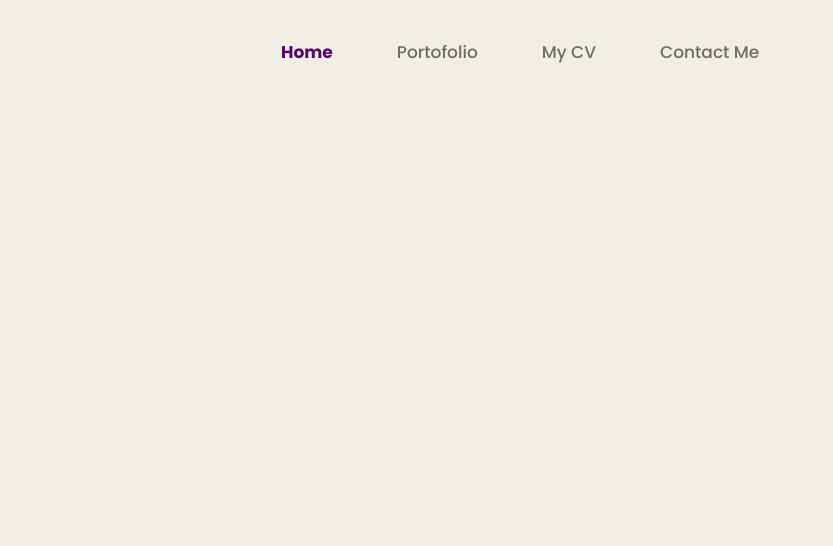
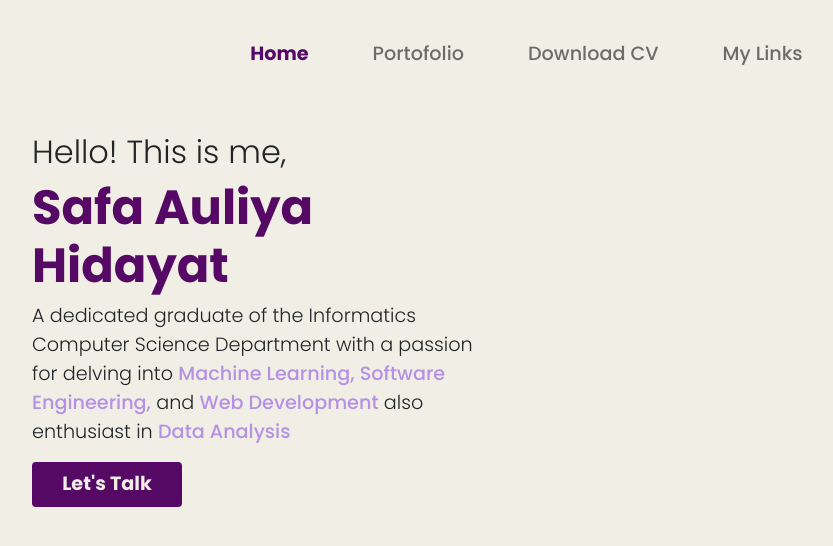
Before and after one commit to safaauliyaa/Portofolio-web, a plain HTML site: page index.html in a window 1280 px wide. Shown: the whole page, without its empty margins (143-976 px from the left). Drawn offline with nearby package versions, Linux system fonts and the light colour scheme.

Commit message:
hero section & navbar revision link

```diff
--- a/css/style.css
+++ b/css/style.css
@@ -1,7 +1,8 @@
 :root {
     --mainColor : #f1eee5;
     --secondaryColor : #550964;
-    --acsentColor : #b591e4;
+    --acsentColor2 : #b591e4;
+    --acsentColor : #6e6d7b;
 }
 
 body{
@@ -11,9 +12,15 @@ body{
     font-size: 17px;
 }
 
+section h1{
+  color: var(--secondaryColor);
+
+}
+
 /* Navbar */
 .container {
     justify-content: center !important;
+    font-size: 1.2rem;
   }
 
   @media only screen and (max-width: 768px) {
@@ -31,3 +38,45 @@ body{
     font-weight: bolder;
 }
 /* End Navbar */
+
+/* Hero */
+.color-acsent{
+  color: var(--acsentColor2);
+  font-weight: bolder !important;
+}
+
+#hero{
+  min-height: 100vh;
+
+}
+
+#hero h1{
+  font-size: 3rem;
+}
+
+#hero h2{
+  font-weight: 300;
+}
+
+#hero p{
+  font-size: 1.2rem;
+  font-weight: 300;
+}
+
+/* Button */
+.btn-custom1{
+  background-color: var(--secondaryColor);
+  text-align: center;
+  color: var(--mainColor);
+  min-width: 150px;
+  height: 45px;
+  font-weight: 700;
+  font-size: 1.2rem;
+}
+
+.btn-custom1:hover{
+  box-shadow: 0 0 5px rgba(33, 4, 61, 0.8);
+  color: var(--acsentColor2);
+}
+
+/* End Hero */
--- a/index.html
+++ b/index.html
@@ -31,8 +31,9 @@
               <div class="navbar-nav">
                 <a class="nav-link active me-5" aria-current="page" href="#">Home</a>
                 <a class="nav-link me-5" href="#">Portofolio</a>
-                <a class="nav-link me-5" href="#">My CV</a>
-                <a class="nav-link me-5" href="#">Contact Me</a>
+                <a class="nav-link me-5" href="https://drive.google.com/file/d/17WOC1VO_c5tX4mv8Di5iy40g_J9EwfnV/view"target="_blank">Download CV</a>
+                <!-- id CV: 17WOC1VO_c5tX4mv8Di5iy40g_J9EwfnV -->
+                <a class="nav-link me-5" href="#">My Links</a>
               </div>
             </div>
           </div>
@@ -40,6 +41,23 @@
       </div>
     </nav>
     <!-- End Navbar -->
+
+    <!-- Section Hero -->
+    <section id="hero">
+      <div class="container mt-5">
+        <div class="col-5 offset-1 my-auto">
+          <h2>Hello! This is me,</h2>
+          <h1 class="fw-bold">Safa Auliya Hidayat</h1>
+          <p>A dedicated graduate of the Informatics Computer Science Department
+            with a passion for delving into <span class="fw-bold color-acsent">Machine Learning,</span>
+            <span class="fw-bold color-acsent">Software Engineering,</span> and <span class="fw-bold color-acsent">Web Development</span> also
+            enthusiast in <span class="fw-bold color-acsent">Data Analysis</span> </p>
+          <button class="btn btn-custom1" id="contactButton">Let's Talk</button>
+
+        </div>
+      </div>
+
+    </section>
 
     <!-- Optional JavaScript; choose one of the two! -->
 
@@ -51,5 +69,6 @@
     <script src="https://cdn.jsdelivr.net/npm/@popperjs/core@2.9.2/dist/umd/popper.min.js" integrity="sha384-IQsoLXl5PILFhosVNubq5LC7Qb9DXgDA9i+tQ8Zj3iwWAwPtgFTxbJ8NT4GN1R8p" crossorigin="anonymous"></script>
     <script src="https://cdn.jsdelivr.net/npm/bootstrap@5.0.2/dist/js/bootstrap.min.js" integrity="sha384-cVKIPhGWiC2Al4u+LWgxfKTRIcfu0JTxR+EQDz/bgldoEyl4H0zUF0QKbrJ0EcQF" crossorigin="anonymous"></script>
     -->
+    <script src="js/script.js"></script>
   </body>
 </html>
--- /dev/null
+++ b/js/script.js
@@ -0,0 +1,10 @@
+document.addEventListener('DOMContentLoaded', function() {
+    // Hero
+
+    // Button
+    document.getElementById('contactButton').addEventListener('click', function() {
+      window.location.href = 'mailto:safaauliya19@gmail.com';
+    });
+
+    // End Hero
+  });
```
